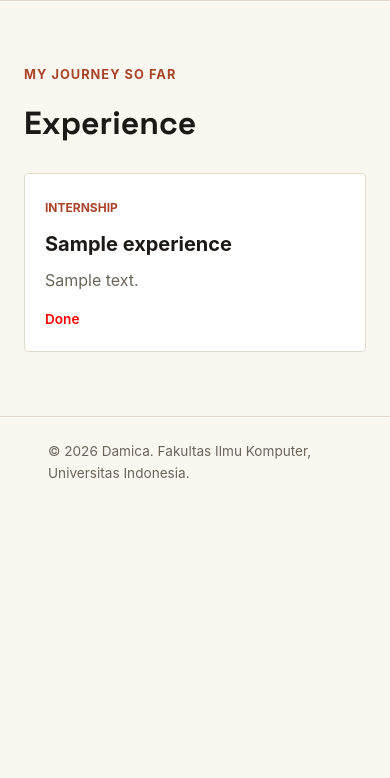
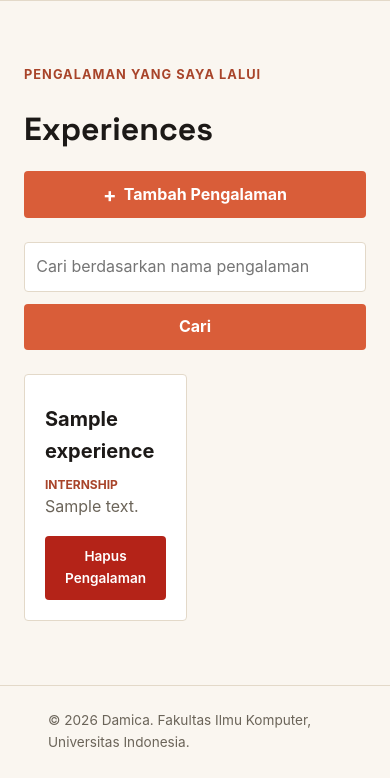
Before and after one commit to adreezadamica/myportofolio, a Django app: page /experience/ in a window 390 px wide. Shown: the part 74-852 px from the top of the page. Before the commit the page ends 552 px from the top, so only its background shows below. Run offline with Django 5.2, Linux system fonts and the light colour scheme; tables that the repository leaves empty hold one stand-in row (values such as "Sample post").

Commit message:
feat: menambahkan fitur form pengalaman dan restruktur base.html (belum ada project karena saya tidak mengerjakan tugas 2)

```diff
--- a/main/urls.py
+++ b/main/urls.py
@@ -1,10 +1,13 @@
 from django.urls import path
 
-from main.views import show_main, show_experience
+from main.views import *
 
 app_name = "main"
 
 urlpatterns = [
     path("", show_main, name="show_main"),
     path("experience/", show_experience, name="show_experience"),
+    path("experience/add", create_experience, name="create_experience"),
+    path("api/experience", get_experiences_json, name="get_experiences_json"),
+    path("experience/<uuid:experience_id>/delete/",delete_experience,name="delete_experience")
 ]
--- a/main/views.py
+++ b/main/views.py
@@ -1,6 +1,10 @@
-from django.shortcuts import render
+from django.contrib import messages
+from django.core import serializers
+from django.http import HttpResponse
+from django.shortcuts import get_object_or_404, redirect, render
 
 from main.models import Experience
+from main.forms import ExperienceForm
 
 
 def show_main(request):
@@ -16,10 +20,56 @@ def show_main(request):
     }
     return render(request, "index.html", context)
 
+def show_experience(request):
+    json_response = get_experiences_json(request)
 
-def show_experience(request):
+    deserialized_data = serializers.deserialize(
+        "json",
+        json_response.content.decode("utf-8"),
+    )
+
+    experiences = [item.object for item in deserialized_data]
+    title_query = request.GET.get("title", "").strip()
+
     context = {
         "name": "Damica",
-        "experience_list": Experience.objects.all(),
+        "experience_list": experiences,
+        "title_query": title_query,
     }
+
     return render(request, "experience.html", context)
+
+def create_experience(request):
+    form = ExperienceForm(request.POST or None)
+
+    if request.method == "POST" and form.is_valid():
+        form.save()
+        messages.success(request, "Pengalaman baru berhasil ditambahkan!")
+        return redirect("main:show_experience")
+
+    context = {
+        "name": "Damica",
+        "form": form,
+    }
+
+    return render(request, "experience_form.html", context)
+
+def get_experiences_json(request):
+    title_query = request.GET.get("title", "").strip()
+    experiences = Experience.objects.all()
+
+    if title_query:
+        experiences = experiences.filter(title__icontains=title_query)
+
+    experiences_json = serializers.serialize("json", experiences)
+    return HttpResponse(experiences_json, content_type="application/json")
+
+def delete_experience(request, experience_id):
+    experience = get_object_or_404(Experience, pk=experience_id)
+
+    if request.method == "POST":
+        experience.delete()
+        messages.success(request, "Pengalaman berhasil dihapus!")
+        return redirect("main:show_experience")
+
+    return redirect("main:show_experience")
--- a/portofolio/settings.py
+++ b/portofolio/settings.py
@@ -153,3 +153,5 @@ MAILERS = {
         'BACKEND': 'django.core.mail.backends.console.EmailBackend',
     },
 }
+
+CSRF_TRUSTED_ORIGINS = ["https://damica-adreeza-myportofolio.pws.cs.ui.ac.id/"]
--- a/static/css/style.css
+++ b/static/css/style.css
@@ -365,3 +365,269 @@ h1, .brand {
     font-weight: 600;
     font-style: bold;
 }
+
+/* experience form */
+.experience-form {
+    width: 100%;
+    max-width: 100%;
+    margin-top: 1.5rem;
+}
+
+.form-group {
+    margin-bottom: 1.25rem;
+}
+
+.form-group label {
+    display: block;
+    margin-bottom: 0.4rem;
+    font-weight: 700;
+}
+
+.form-group input,
+.form-group textarea {
+    width: 100%;
+    box-sizing: border-box;
+    padding: 0.7rem;
+    border: 1px solid var(--accent);
+    border-radius: var(--radius);
+    font: inherit;
+    transition:
+        border-color 0.2s ease,
+        outline-color 0.2s ease;
+}
+
+.form-group input:focus,
+.form-group textarea:focus {
+    outline: 2px solid var(--accent);
+    border-color: var(--accent);
+}
+
+.form-error {
+    color: #b42318;
+    font-size: 0.85rem;
+    margin-top: 0.35rem;
+}
+
+.button {
+    display: inline-block;
+    height: fit-content;
+    border: 0;
+    border-radius: var(--radius);
+    padding: 0.65rem 1rem;
+    background: var(--accent);
+    color: white;
+    cursor: pointer;
+    font: inherit;
+    font-weight: 700;
+    text-decoration: none;
+}
+
+.button-secondary {
+    background: var(--ink);
+}
+
+/* experiences */
+
+.experience-header {
+    width: 100%;
+    display: flex;
+    justify-content: space-between;
+    align-items: center;
+    gap: 1rem;
+    margin-bottom: 1.5rem;
+}
+
+.experience-grid {
+    grid-template-columns: repeat(2, minmax(0, 1fr));
+}
+
+.experience-grid .experience-card {
+    display: flex;
+    flex-direction: column;
+}
+
+.experience-header h1 {
+    margin-bottom: 0;
+}
+
+.experience-add-button {
+    display: inline-flex;
+    align-items: center;
+    gap: 0.45rem;
+}
+
+.experience-add-button span {
+    font-size: 1.25rem;
+    line-height: 1;
+}
+
+.experience-search {
+    display: flex;
+    gap: 0.75rem;
+    margin-bottom: 1.5rem;
+}
+
+.experience-search__input {
+    width: 100%;
+    min-width: 0;
+    padding: 0.7rem;
+    border: 1px solid var(--line);
+    border-radius: var(--radius);
+    background: #fff;
+    color: var(--ink);
+    font: inherit;
+}
+
+.experience-search__input:focus {
+    outline: 2px solid var(--accent);
+    border-color: var(--accent);
+}
+
+.experience-actions {
+    display: flex;
+    align-items: center;
+    flex-wrap: wrap;
+    gap: 20px;
+    margin-top: 1rem;
+}
+
+.experience-actions .button {
+    font-size: 0.85rem;
+    font-weight: 600;
+}
+
+.experience-card-actions {
+    display: flex;
+    flex-direction: column;
+    margin-top: auto;
+}
+
+.hide {
+    display: none !important;
+}
+
+.experience-actions .experience-status {
+    margin-top: 0;
+}
+
+.experience-delete-modal {
+    display: none;
+    position: fixed;
+    inset: 0;
+    width: 100%;
+    height: 100%;
+    max-width: none;
+    max-height: none;
+    margin: 0;
+    padding: 1rem;
+    border: 0;
+    background: transparent;
+    z-index: 10;
+    align-items: center;
+    justify-content: center;
+}
+
+.experience-delete-modal:popover-open {
+    display: flex;
+}
+
+.experience-delete-modal__backdrop {
+    position: absolute;
+    inset: 0;
+    width: 100%;
+    height: 100%;
+    border: 0;
+    padding: 0;
+    background: rgba(28, 25, 23, 0.58);
+    cursor: default;
+}
+
+.experience-delete-modal__content {
+    position: relative;
+    z-index: 1;
+    width: min(100%, 480px);
+    padding: 1.5rem;
+    background: var(--paper);
+    border: 1px solid var(--line);
+    border-radius: var(--radius);
+    box-shadow: 0 1rem 3rem rgba(28, 25, 23, 0.22);
+}
+
+.experience-delete-modal__content h2 {
+    margin: 0 0 0.75rem;
+    font-family:
+        "Space Grotesk",
+        -apple-system,
+        sans-serif;
+    font-size: 1.5rem;
+}
+
+.experience-delete-modal__desc {
+    margin: 0.5rem 0 0;
+    color: var(--text-muted, #666);
+    font-size: 0.95rem;
+}
+
+.experience-delete-modal__close {
+    position: absolute;
+    top: 1rem;
+    right: 1rem;
+    border: 0;
+    padding: 0;
+    background: transparent;
+    color: var(--text-muted);
+    font-size: 1.8rem;
+    line-height: 1;
+    cursor: pointer;
+}
+
+.experience-delete-modal__actions {
+    display: flex;
+    justify-content: flex-end;
+    gap: 0.75rem;
+    margin-top: 1.5rem;
+}
+
+.button-danger {
+    background: #b42318;
+}
+
+@media (max-width: 600px) {
+    .experience-header {
+        align-items: flex-start;
+        flex-direction: column;
+    }
+
+    .experience-add-button {
+        width: 100%;
+        justify-content: center;
+    }
+
+    .experience-search {
+        flex-direction: column;
+    }
+
+    .experience-search .button {
+        width: 100%;
+    }
+
+    .experience-delete-modal {
+        align-items: flex-end;
+        padding: 0;
+    }
+
+    .experience-delete-modal__content {
+        width: 100%;
+        padding: 1.25rem;
+        border-radius: var(--radius) var(--radius) 0 0;
+    }
+
+    .experience-delete-modal__actions {
+        flex-direction: column-reverse;
+    }
+
+    .experience-delete-modal__actions .button {
+        width: 100%;
+        text-align: center;
+    }
+}
--- /dev/null
+++ b/templates/base.html
@@ -0,0 +1,33 @@
+{% load static %}
+<!DOCTYPE html>
+<html lang="en">
+<head>
+    <meta charset="UTF-8" />
+    <meta name="viewport" content="width=device-width, initial-scale=1.0" />
+    <link rel="preconnect" href="https://fonts.googleapis.com">
+    <link rel="preconnect" href="https://fonts.gstatic.com" crossorigin>
+    <link href="https://fonts.googleapis.com/css2?family=Space+Grotesk:wght@500;700&display=swap" rel="stylesheet">
+    <link rel="stylesheet" href="/static/css/style.css">
+    {% block meta %} {% endblock meta %}
+</head>
+
+<body>
+    <header class="site-header">
+        <div class="container">
+            <a href="{% url 'main:show_main' %}" class="brand">{{ name }}</a>
+            <nav>
+                <a href="{% url 'main:show_main' %}">Profile</a>
+                <a href="{% url 'main:show_experience' %}">Experience</a>
+            </nav>
+        </div>
+    </header>
+    {% block content %} {% endblock content %}
+
+    <footer class="site-footer">
+        <div class="container">
+            <p>&copy; 2026 {{name}}. Fakultas Ilmu Komputer, Universitas Indonesia.</p>
+        </div>
+    </footer>
+</body>
+
+</html>
--- /dev/null
+++ b/templates/components/experience_delete_modal.html
@@ -0,0 +1,46 @@
+<p class="experience-status">
+    <button type="button"
+            class="button button-danger"
+            popovertarget="delete-experience-{{ experience.id }}"
+            aria-label="Hapus {{ experience.title }}"
+            title="Hapus pengalaman">
+        Hapus Pengalaman
+    </button>
+</p>
+<div id="delete-experience-{{ experience.id }}"
+     class="experience-delete-modal"
+     popover="auto"
+     role="dialog"
+     aria-modal="true"
+     aria-labelledby="delete-experience-title-{{ experience.id }}">
+    <button type="button"
+            class="experience-delete-modal__backdrop"
+            popovertarget="delete-experience-{{ experience.id }}"
+            popovertargetaction="hide"
+            aria-label="Tutup konfirmasi hapus"></button>
+    <div class="experience-delete-modal__content">
+        <button type="button"
+                class="experience-delete-modal__close"
+                popovertarget="delete-experience-{{ experience.id }}"
+                popovertargetaction="hide"
+                aria-label="Tutup konfirmasi hapus">×</button>
+        <h2 id="delete-experience-title-{{ experience.id }}">Hapus Pengalaman?</h2>
+        <p>
+            Apakah Anda yakin ingin menghapus
+            <strong>{{ experience.title }}</strong> ({{ experience.category }})?
+        </p>
+        <p class="experience-delete-modal__desc">
+            {{ experience.description }}
+        </p>
+        <div class="experience-delete-modal__actions">
+            <button type="button"
+                    class="button button-secondary"
+                    popovertarget="delete-experience-{{ experience.id }}"
+                    popovertargetaction="hide">Batal</button>
+            <form method="post" action="{% url 'main:delete_experience' experience.id %}">
+                {% csrf_token %}
+                <button type="submit" class="button button-danger">Ya, Hapus</button>
+            </form>
+        </div>
+    </div>
+</div>
--- a/templates/experience.html
+++ b/templates/experience.html
@@ -1,62 +1,52 @@
-<!DOCTYPE html>
-<html lang="en">
-<head>
-    <meta charset="UTF-8">
-    <meta name="viewport" content="width=device-width, initial-scale=1.0">
-    <title>Experience - {{ name }}</title>
-    <link rel="preconnect" href="https://fonts.googleapis.com">
-    <link rel="preconnect" href="https://fonts.gstatic.com" crossorigin>
-    <link href="https://fonts.googleapis.com/css2?family=Space+Grotesk:wght@500;700&display=swap" rel="stylesheet">
-    <link rel="stylesheet" href="/static/css/style.css">
-</head>
-<body>
-    <header class="site-header">
-        <div class="container">
-            <a href="{% url 'main:show_main' %}" class="brand">{{ name }}</a>
-            <nav>
-                <a href="{% url 'main:show_main' %}">Profile</a>
-                <a href="{% url 'main:show_experience' %}">Experience</a>
-            </nav>
-        </div>
-    </header>
-
+{% extends "base.html" %}
+{% block meta %}
+    <title>Experiences - {{ name }}</title>
+{% endblock meta %}
+{% block content %}
     <main>
         <section class="experience-section" id="experience">
             <div class="container">
-                <p class="section-kicker">My Journey so Far</p>
-                <h1>Experience</h1>
-
+                <p class="section-kicker">Pengalaman yang saya lalui</p>
+                <div class="experience-header">
+                    <h1>Experiences</h1>
+                    <a href="{% url 'main:create_experience' %}"
+                       class="button experience-add-button">
+                        <span aria-hidden="true">+</span>
+                        Tambah Pengalaman
+                    </a>
+                </div>
+                <form method="get"
+                      action="{% url 'main:show_experience' %}"
+                      class="experience-search">
+                    <input type="search"
+                           name="title"
+                           value="{{ title_query }}"
+                           placeholder="Cari berdasarkan nama pengalaman"
+                           class="experience-search__input"
+                           aria-label="Cari berdasarkan nama pengalaman">
+                    <button type="submit" class="button">Cari</button>
+                </form>
                 <div class="experience-grid">
                     {% for experience in experience_list %}
                         <article class="experience-card">
-                            <span class="experience-category">
-                                {{ experience.get_category_display }}
-                            </span>
                             <h2>{{ experience.title }}</h2>
-                            <p class="experience-description">
-                                {{ experience.description }}
-                            </p>
-
-                            {% if experience.is_ongoing %}
-                                <p class="experience-status-ongoing">Ongoing</p>
-                            {% else %}
-                                <p class="experience-status-done">Done</p>
-                            {% endif %}
+                            <span class="experience-category">{{ experience.category }}</span>
+                            <p class="experience-description">{{ experience.description }}</p>
+                            <div class="experience-card-actions">
+                                <div class="experience-actions">
+                                    {% include "components/experience_delete_modal.html" with experience=experience %}
+                                </div>
+                            </div>
                         </article>
                     {% empty %}
-                        <p class="empty-state">
-                            Belum ada pengalaman yang ditambahkan.
-                        </p>
+                        {% if title_query %}
+                            <p class="empty-state">Tidak ada pengalaman dengan nama tersebut.</p>
+                        {% else %}
+                            <p class="empty-state">Belum ada pengalaman yang ditambahkan.</p>
+                        {% endif %}
                     {% endfor %}
                 </div>
             </div>
-    </section>
+        </section>
     </main>
-
-    <footer class="site-footer">
-        <div class="container">
-            <p>&copy; 2026 {{name}}. Fakultas Ilmu Komputer, Universitas Indonesia.</p>
-        </div>
-    </footer>
-</body>
-</html>
+{% endblock content %}
```
Also changed, not shown: main/forms.py (added, +38 -0 lines), templates/experience_form.html (added, +30 -0 lines), templates/index.html (+7 -29 lines).
